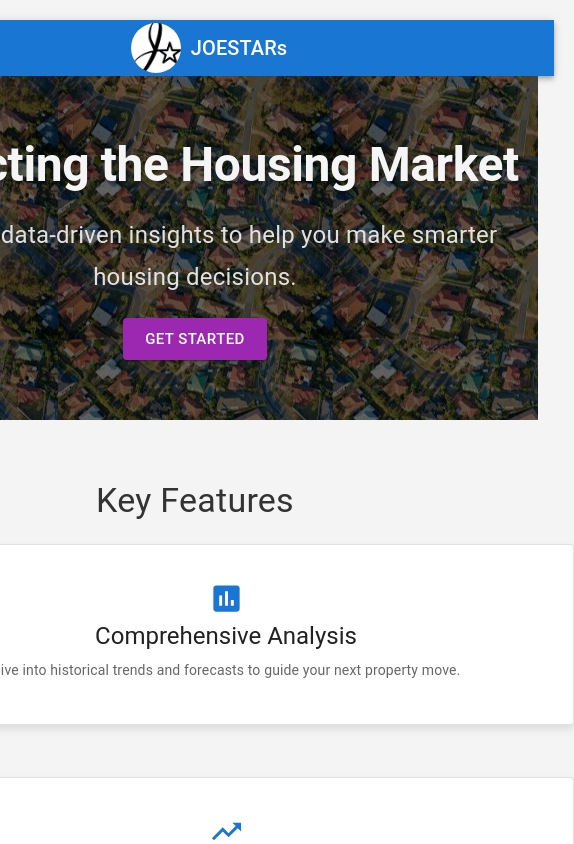
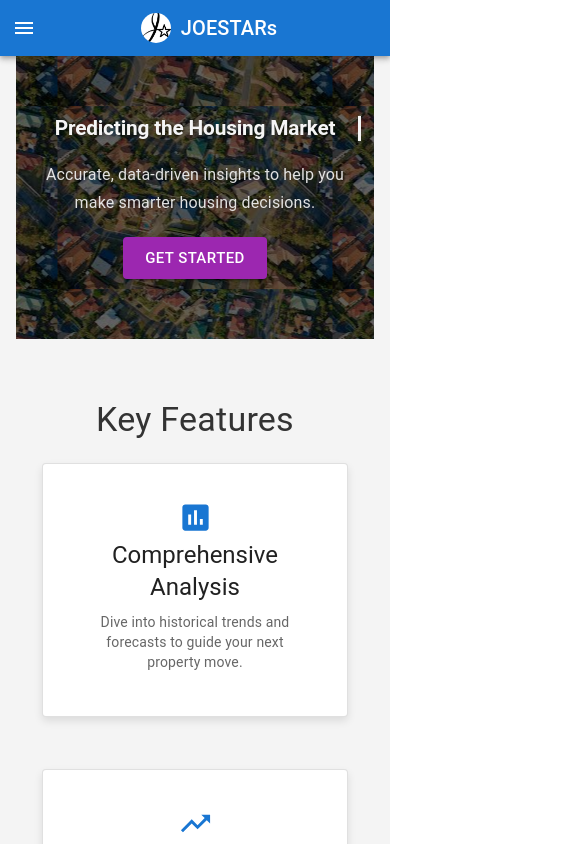
Before and after one commit to buntrylay/Web-Development, a React (Create React App) app: page / in a window 390 px wide. Shown: the top 844 px of the page, 574 px wide, since content can reach past the window. Built offline with nearby package versions, Linux system fonts and the light colour scheme; the HTML template or start-up script is replaced by a standard one.

Commit message:
Page Responsiveness(Home&ContactUs) pages

```diff
--- a/src/App.css
+++ b/src/App.css
@@ -1,5 +1,16 @@
 /* General App Styling */
 /* Header.css */
+
+.App {
+  text-align: center;
+  font-family: 'Arial', sans-serif;
+  background-color: #f4f4f4; /* Light grey background */
+  width: 100vw; /* Full width of the viewport */
+  height: 100vh; /* Full height of the viewport */
+  margin: 0; /* Remove any default margin */
+  overflow-x: hidden; /* Prevent horizontal scrolling if content overflows */
+}
+
 .header {
   display: flex;
   justify-content: space-between;
@@ -7,11 +18,12 @@
   background-color: blue;
   color: white;
 }
+
 .header-toolbar {
   display: flex;
   align-items: center;
   justify-content: space-between;
-  padding: 0 16px; /* Add padding for Toolbar */
+  padding: 0 15px; /* Add padding for Toolbar */
 }
 
 .header-logo {
@@ -33,15 +45,6 @@
   margin: auto;
 }
 
-
-.App {
-  text-align: center;
-  font-family: 'Arial', sans-serif;
-  background-color: #f4f4f4;
-
-  margin: 0;
-}
-
 h1 {
   color: #333;
   font-size: 2.5rem;
@@ -54,102 +57,51 @@ h2 {
   margin-top: 30px;
 }
 
-form {
-  background-color: #fff;
-  padding: 20px;
-  border-radius: 10px;
-  box-shadow: 0 0 10px rgba(0, 0, 0, 0.1);
-  display: inline-block;
-  margin-bottom: 20px;
-}
+/* Responsive Styling */
 
-.form-container input[type="file"] {
-  border: 1px solid #ccc;
-  padding: 10px;
-  margin-right: 15px;
-  border-radius: 5px;
-}
+/* Tablet Styles */
+@media (max-width: 768px) {
+  .header {
+    flex-direction: column; /* Stack header items vertically */
+    align-items: flex-start; /* Align items to the start */
+    overflow-x:inherit;
+  }
 
-.form-container select {
-  border: 1px solid #ccc;
-  padding: 10px;
-  border-radius: 5px;
-  margin-right: 15px;
-}
+  .header-logo {
+    width: 40px; /* Reduce logo size */
+    height: 40px;
+  }
 
-button {
-  background-color: #4CAF50;
-  color: white;
-  padding: 10px 20px;
-  border: none;
-  border-radius: 5px;
-  cursor: pointer;
-}
+  h1 {
+    font-size: 2rem; /* Smaller font size for h1 */
+  }
 
-button:hover {
-  background-color: #45a049;
-}
+  h2 {
+    font-size: 1.75rem; /* Smaller font size for h2 */
+  }
 
-button:disabled {
-  background-color: #ddd;
-  cursor: not-allowed;
-}
-
-/* Error Styling */
-.error {
-  color: red;
-  font-weight: bold;
-  margin-top: 10px;
-}
-
-/* Loading Text Styling */
-p {
-  font-size: 1.2rem;
-  color: #555;
-}
-
-/* Result Visualization Section */
-.result-container {
-  margin-top: 30px;
-}
-
-.visualizations-container {
-  display: grid;
-  grid-template-columns: 1fr;
-  grid-gap: 20px;
-}
-
-.visualizations-container div {
-  background-color: #fff;
-  padding: 20px;
-  border-radius: 10px;
-  box-shadow: 0 0 10px rgba(0, 0, 0, 0.1);
-}
-
-/* Download Buttons */
-.download-btn {
-  background-color: #007BFF;
-  color: white;
-  padding: 10px 20px;
-  border: none;
-  border-radius: 5px;
-  cursor: pointer;
-  margin: 10px;
-}
-
-.download-btn:hover {
-  background-color: #0056b3;
-}
-
-/* Media Query for Responsiveness */
-@media (min-width: 768px) {
-  .visualizations-container {
-    grid-template-columns: 1fr 1fr;
+  .header-toolbar {
+    padding: 10px; /* Less padding on smaller screens */
   }
 }
 
-@media (min-width: 1024px) {
-  .visualizations-container {
-    grid-template-columns: 1fr 1fr 1fr;
+/* Phone Styles */
+@media (max-width: 480px) {
+  .header {
+    padding: 10px; /* Add padding for the header */
+    text-align: center; /* Center align text in the header */
+  }
+
+  .header-logo {
+    width: 30px; /* Further reduce logo size */
+    height: 30px;
+  }
+
+  h1 {
+    font-size: 1.75rem; /* Even smaller font size for h1 */
+  }
+
+  h2 {
+    font-size: 1.5rem; /* Smaller font size for h2 */
   }
 }
--- a/src/ContactUs.css
+++ b/src/ContactUs.css
@@ -3,7 +3,7 @@
   width: 100%;
   max-width: 1600px;
   margin: 0 auto;
-  padding: 40px 20px;
+  padding: 40px 10px;
   font-family: 'Arial', sans-serif;
   color: #333;
   background-color: #f4f4f4;
@@ -54,6 +54,7 @@
   font-size: 1.5rem;
   color: #333;
   margin-bottom: 10px;
+  text-align: center;
 }
 
 .member-card p {
@@ -144,3 +145,57 @@ button[type="submit"]:active {
   font-size: 0.9rem;
   margin-top: 5px;
 }
+
+/* Responsive Design */
+@media (max-width: 768px) {
+  .contact-us h1 {
+    font-size: 2rem; /* Adjust heading size for tablets */
+  }
+
+  .contact-us p {
+    font-size: 1.1rem; /* Adjust paragraph size for tablets */
+  }
+
+  .member-card {
+    width: 80%; /* Slightly reduce width for tablets */
+  }
+
+  .feedback-form {
+    width: 80%;
+    padding: 20px; /* Adjust padding for feedback form */
+  }
+}
+
+@media (max-width: 480px) {
+  .contact-us h1 {
+    font-size: 1.5rem; /* Smaller heading size for phones */
+  }
+
+  .contact-us p {
+    font-size: 1rem; /* Smaller paragraph size for phones */
+  }
+
+  .member-card {
+    width: 70%; /* Full width for cards on phones */
+    word-wrap: break-word;
+  }
+
+  .feedback-form {
+    width: 70%;
+    padding: 10px; /* Reduce padding for smaller screens */
+  }
+
+  .form-field label {
+    font-size: 0.9rem; /* Smaller label size for phones */
+  }
+
+  .form-field input,
+  .form-field textarea {
+    font-size: 0.9rem; /* Smaller input/textarea size for phones */
+  }
+
+  button[type="submit"] {
+    padding: 12px; /* Smaller button padding for phones */
+    font-size: 1rem; /* Smaller font size for button */
+  }
+}
--- a/src/Home.css
+++ b/src/Home.css
@@ -1,6 +1,5 @@
 .home {
   font-family: 'Roboto', sans-serif;
-
 }
 
 .hero {
@@ -29,13 +28,13 @@
   font-size: 3rem;
   font-weight: bold;
   color: #f5f5f5;
-  overflow: hidden;
-  white-space: nowrap;
-  border-right: 0.15em solid #f5f5f5;
-  width: 100%; /* adjust width as needed */
+  overflow: hidden; /* Hide overflowed content */
+  white-space: nowrap; /* Prevent text from wrapping to the next line */
+  border-right: 0.15em solid #f5f5f5; /* Caret styling */
+  width: 100%; /* Adjust width as needed */
   animation: typing 3.5s steps(40, end), blink-caret 0.75s step-end infinite;
+  word-wrap: break-word; /* Allow breaking words if needed */
 }
-
 /* Typing animation */
 @keyframes typing {
   from { width: 0; }
@@ -50,46 +49,68 @@
 .features {
   display: flex;
   justify-content: center;
-  align-items: stretch; /* Ensures all cards align and stretch evenly */
+  align-items: stretch; /* Ensures cards stretch evenly */
   padding: 60px 0;
   flex-wrap: wrap; /* Allows wrapping on smaller screens */
+  width: 100%; /* Ensure the parent has a defined width */
 }
 
 .feature-card {
-  width: 250px; /* Fixed width for all cards */
-  height: 300px; /* Fixed height for uniformity */
+  width: calc(100% - 50px); /* 50% width minus space for margin */
+  margin: 10px; /* Space between cards */
   display: flex;
-  flex-direction: column; /* Ensures content aligns vertically */
-  justify-content: center; /* Centers content vertically */
-  align-items: center; /* Centers content horizontally */
+  flex-direction: column;
+  justify-content: center;
+  align-items: center;
   text-align: center;
   padding: 20px;
-  margin: 10px;
   transition: transform 0.3s ease;
   background-color: white;
-  box-shadow: 0px 4px 8px rgba(0, 0, 0, 0.1); /* Optional: add a shadow for visual depth */
+  box-shadow: 0px 4px 8px rgba(0, 0, 0, 0.1);
 }
+
 
 .feature-card:hover {
   transform: scale(1.1); /* Scale effect on hover */
   background-color: azure;
 }
+/* Responsive adjustments */
+@media (max-width: 768px) {
+  .hero h1 {
+    font-size: 1.75rem; /* Adjust heading size for tablets */
+  }
 
-/* Responsive adjustments */
-@media (max-width: 1200px) {
+  .hero p {
+    font-size: 1.25rem; /* Adjust paragraph size for tablets */
+  }
+
   .feature-card {
-    width: 250px;
-    height: 300px;
+    width: auto;
+    height: auto; /* Let height adjust for smaller screens */
+    margin: 10px;
   }
 }
 
-@media (max-width: 768px) {
+@media (max-width: 480px) {
+  .hero h1 {
+    font-size: 1.3rem; /* Smaller heading size for phones */
+    text-align: center;
+  }
+
+
+  .hero p {
+    font-size: 1rem; /* Smaller paragraph size for phones */
+  }
+
   .feature-card {
-    width: 100%; /* Full width on small screens */
+    width: auto; /* Full width for cards on phones */
     height: auto; /* Let height adjust for smaller screens */
   }
+
+  .cta-button {
+    padding: 10px 20px; /* Adjust button padding for smaller screens */
+  }
 }
-
 
 .about {
   background-color: #f5f5f5;
@@ -103,12 +124,3 @@
 .cta-button {
   margin-top: 20px;
 }
-
-.feature-card {
-  transition: transform 100s ease; /* Smooth zoom effect */
-}
-
-.feature-card:hover {
-  transform: scale(1.25); /* Scales the element to 125% */
-  background-color: azure;
-}
--- a/src/Uploadapp.css
+++ b/src/Uploadapp.css
@@ -3,29 +3,20 @@ body {
   background: linear-gradient(135deg, #f5f5dc, #f0f8ff); /* Beige to Azure */
   color: #333; /* Dark gray for text */
   font-family: 'Arial', sans-serif;
-  margin: 0;
-  padding: 0;
   display: flex;
   align-items: center;
   justify-content: center;
   min-height: 100vh;
 }
 
-.App {
-  text-align: center;
-  width: 100%;
-  max-width: 1600px; /* Increase this for larger desktop width */
-  padding: 20px;
-  margin: 0 auto; /* Centers content */
-  box-sizing: border-box;
-}
-
+/* Heading styling */
 h1 {
-  font-size: 2.2rem;
+  font-size: 2.5rem; /* Increased font size for better visibility */
   color: #000;
   margin-bottom: 20px;
   text-shadow: 2px 2px 4px rgba(0, 0, 0, 0.3);
   word-wrap: break-word;
+  text-align: center; /* Center align for better aesthetics */
 }
 
 /* Slide container layout */
@@ -33,16 +24,16 @@ h1 {
   display: flex;
   align-items: flex-start;
   width: 100%;
-  max-width: 1600px; /* Increased max-width for desktop */
+  max-width: 1500px; /* Increased max-width for desktop */
   padding: 20px;
-  gap: 40px;
+  gap: 20px;
   position: relative;
 }
 
 /* Graph container styling */
 .graph-container {
   flex: 2;
-  max-width: 750px; /* Set a max-width for the graph container */
+  max-width: 600px; /* Set a max-width for the graph container */
   background: #1e1e2e;
   border-radius: 15px;
   padding: 20px;
@@ -52,17 +43,19 @@ h1 {
   align-items: center;
   justify-content: center;
   transition: transform 0.3s ease, box-shadow 0.3s ease;
+  margin-left: 35px;
 }
 
+/* Hover effects for graph container */
 .graph-container:hover {
-  transform: translateY(-10px) scale(1.1);
+  transform: translateY(-10px) scale(1.05); /* Slight scale for smoother effect */
   box-shadow: 0px 20px 35px rgba(0, 0, 0, 0.5);
 }
 
 /* Description box styling */
 .description-box {
   flex: 1;
-  max-width: 750px; /* Set a max-width for the description box */
+  max-width: 350px; /* Set a max-width for the description box */
   background: #1e1e2e;
   border-radius: 15px;
   padding: 20px;
@@ -75,30 +68,30 @@ h1 {
   justify-content: center;
   transition: transform 0.3s ease, box-shadow 0.3s ease;
   overflow-y: auto;
-  word-wrap: break-word;
 }
 
-
+/* Hover effects for description box */
 .description-box:hover {
-  transform: translateY(-10px) scale(1.1);
+  transform: translateY(-10px) scale(1.05); /* Slight scale for smoother effect */
   box-shadow: 0px 20px 35px rgba(0, 0, 0, 0.5);
 }
 
+/* Header styling within the description box */
 .description-box h2 {
-  font-size: 1.5rem;
+  font-size: 1.8rem; /* Increased header size for better visibility */
   color: #ffffff;
-  margin-top: 0;
-  margin-bottom: 10px;
+  margin: 0 0 10px; /* Simplified margin */
 }
 
+/* Paragraph styling within the description box */
 .description-box p {
   color: #ffffff;
   font-size: 1em;
   line-height: 1.5;
-  margin: 1;
-  padding: 0;
+  margin: 5px 0; /* Added vertical margin for spacing */
 }
 
+/* Bold text within paragraphs */
 .description-box p strong {
   color: #ffffff;
 }
@@ -143,14 +136,16 @@ h1 {
   z-index: 10;
 }
 
+/* Positioning buttons */
 .next-button {
-  right: -50px;
+  right: 220px;
 }
 
 .prev-button {
-  left: -50px;
+  left: 0px;
 }
 
+/* Hover effects for arrow buttons */
 .next-button:hover,
 .prev-button:hover {
   background: #c9f3ff;
@@ -166,11 +161,11 @@ h1 {
 }
 
 .progress-dot {
-  width: 8px;
-  height: 8px;
+  width: 10px; /* Slightly larger for better visibility */
+  height: 10px;
   background-color: #444;
   border-radius: 50%;
-  margin: 0 3px;
+  margin: 0 5px; /* Spaced out for clarity */
   transition: background-color 0.3s;
 }
 
@@ -181,7 +176,7 @@ h1 {
 /* Refresh button styling */
 .refresh-button {
   margin-top: 15px;
-  padding: 8px 16px;
+  padding: 10px 20px; /* Increased padding for better touch targets */
   background-color: #007bff;
   color: white;
   border: none;
@@ -223,7 +218,6 @@ h1 {
   }
 }
 
-/* Responsive design */
 @media (max-width: 768px) {
   .slide-container {
     flex-direction: column;
--- a/src/Uploadapp.js
+++ b/src/Uploadapp.js
@@ -159,7 +159,7 @@ const DBSCANVisualization = React.memo(({ result }) => {
         font: { color: '#fff' },
         legend: { orientation: 'h', x: 0.5, xanchor: 'center', y: -0.2 },
       }}
-      style={{ width: '100%', height: '100%' }}
+      style={{ width: '95%', height: '100%' }}
     />
   );
 });
```
